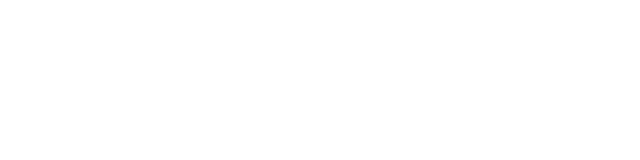
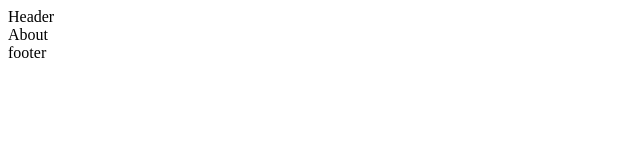
Before and after one commit to jubaljacob/Ecommerce-website, a React (Create React App) app: page /about in a window 1280 px wide. Before the commit this address had no page. Shown: the top 160 px of the page, without its empty margins (0-640 px from the left). Built offline with nearby package versions, Linux system fonts and the light colour scheme.

Commit message:
about , contact added

```diff
--- a/src/App.js
+++ b/src/App.js
@@ -3,12 +3,17 @@
 import { BrowserRouter,Routes,Route} from 'react-router-dom';
 import Layout from './components/Layout';
 import Home from './pages/Home';
+import About from './pages/About';
+import Contatc from './pages/Contact';
 function App() {
   return (
     <BrowserRouter>
       <Routes>
         <Route path="/" element={ <Layout /> }>
           <Route index element = {<Home /> }/>
+          <Route path="about" element={ <About /> } />
+          <Route path="contact" element={ <Contatc /> } />
+
         </Route>
       </Routes>
     </BrowserRouter>
--- /dev/null
+++ b/src/pages/About.js
@@ -0,0 +1,9 @@
+import React from 'react'
+
+const About = () => {
+  return (
+    <div>About</div>
+  )
+}
+
+export default About
--- /dev/null
+++ b/src/pages/Contact.js
@@ -0,0 +1,9 @@
+import React from 'react'
+
+const Contact = () => {
+  return (
+    <div>Contact</div>
+  )
+}
+
+export default Contact
```
